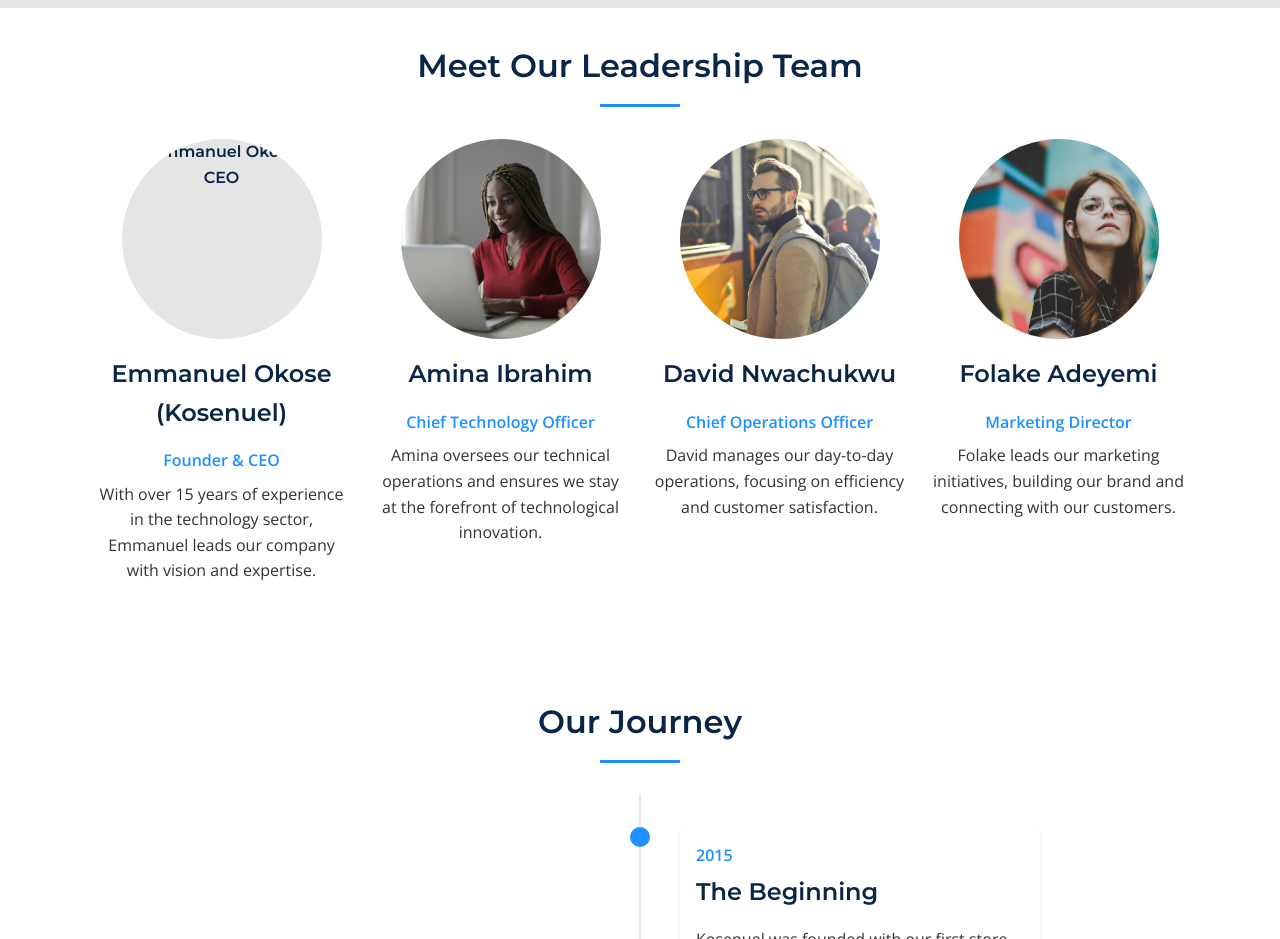
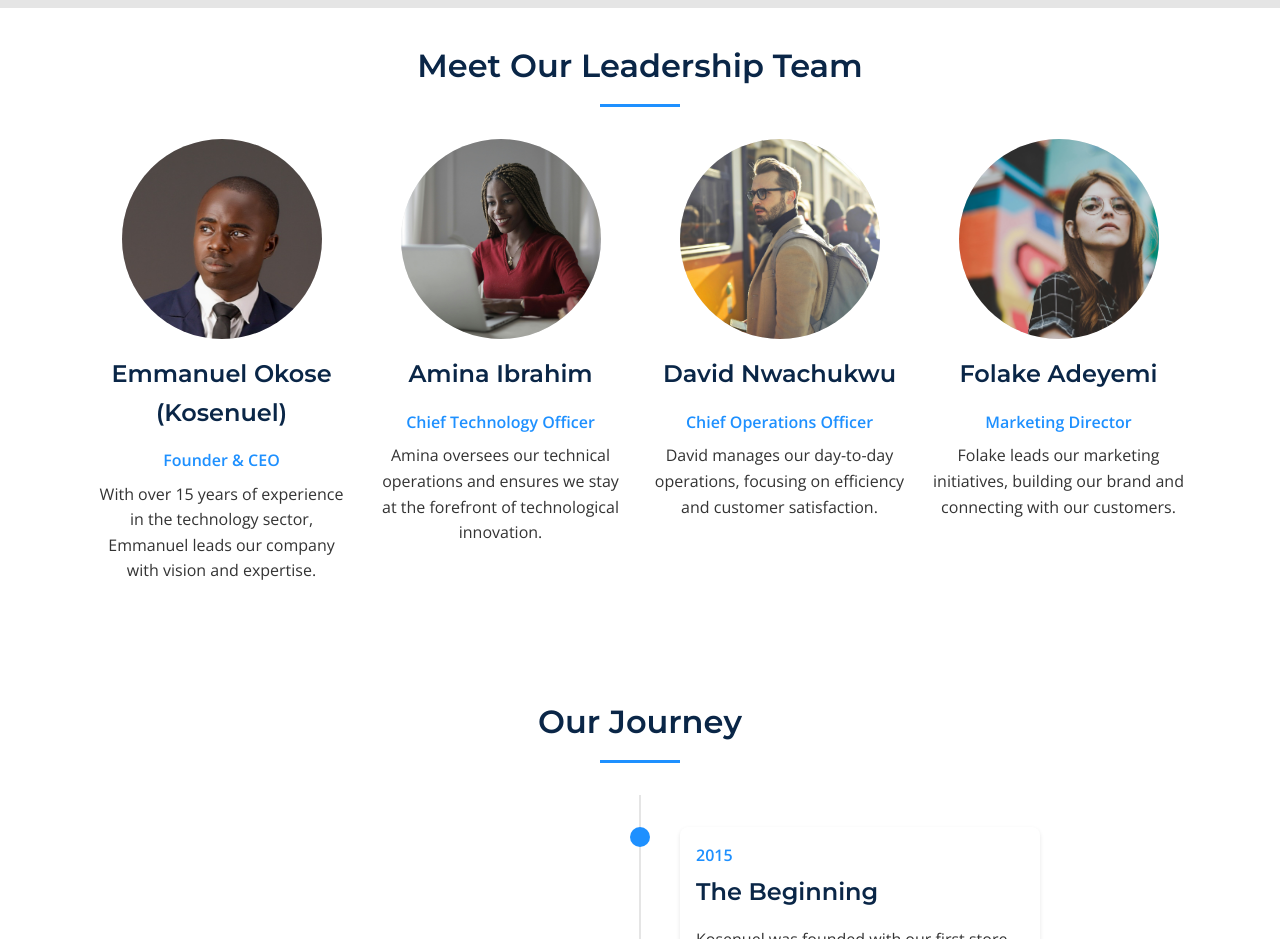
Before and after one commit to Kosenuel/E-commerce-app, a plain HTML site: page pages/about.html in a window 1280 px wide. Shown: the part 1360-2299 px from the top of the page. Drawn offline with nearby package versions, Linux system fonts and the light colour scheme.

Commit message:
fix ceo photo redering

```diff
--- a/pages/about.html
+++ b/pages/about.html
@@ -114,7 +114,7 @@
                 <div class="team-grid">
                     <div class="team-member">
                         <div class="member-image">
-                            <img src="../images/team-ceo.jpg" alt="Emmanuel Okose - CEO" class="placeholder-image">
+                            <img src="../images/Pro_Photo_-_Emmanuel Okose.JPG" alt="Emmanuel Okose - CEO" class="placeholder-image">
                         </div>
                         <h3>Emmanuel Okose (Kosenuel)</h3>
                         <p class="member-title">Founder & CEO</p>
```
Also changed, not shown: images/Pro_Photo_-_Emmanuel Okose.JPG (added), images/team-ceo.JPG (added).
